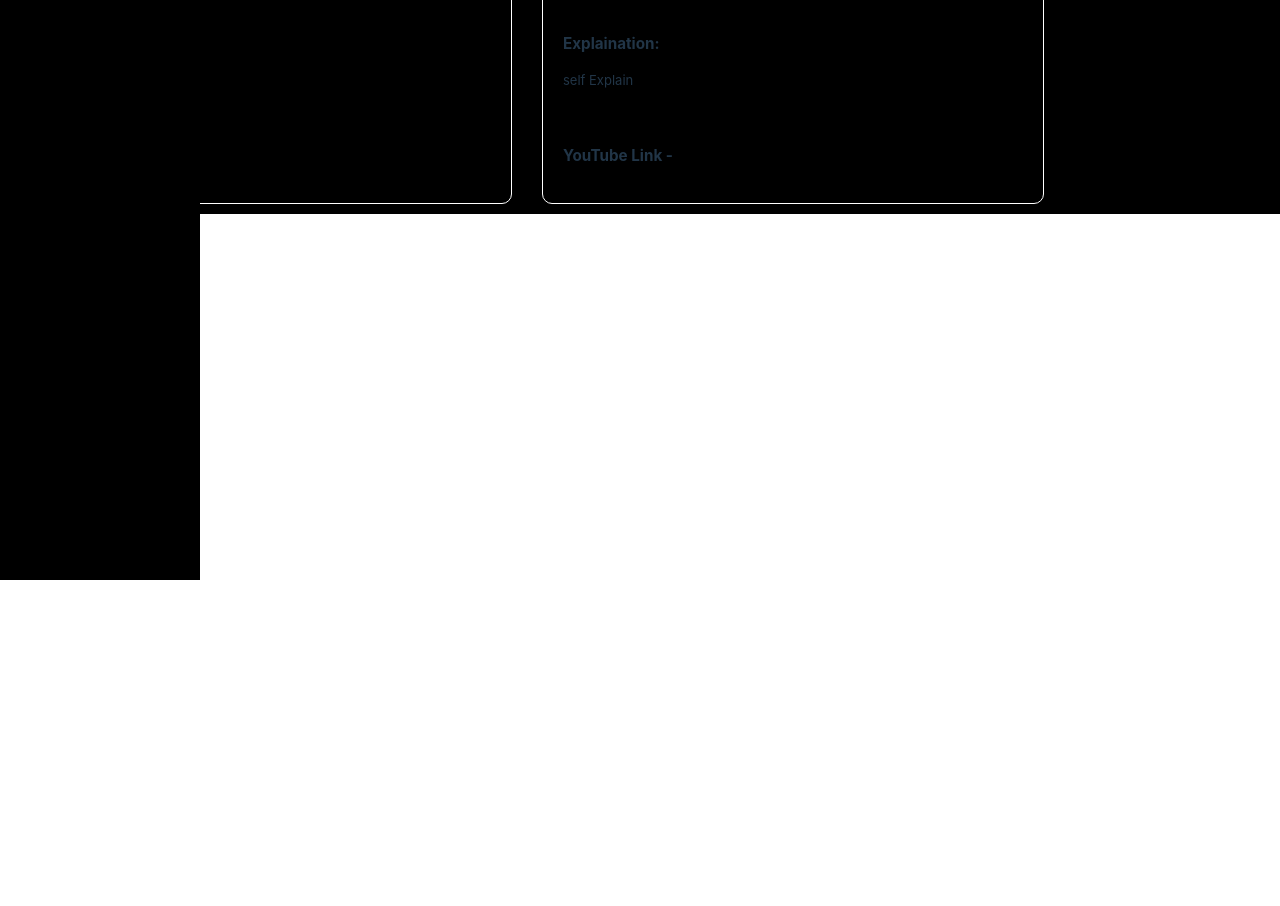
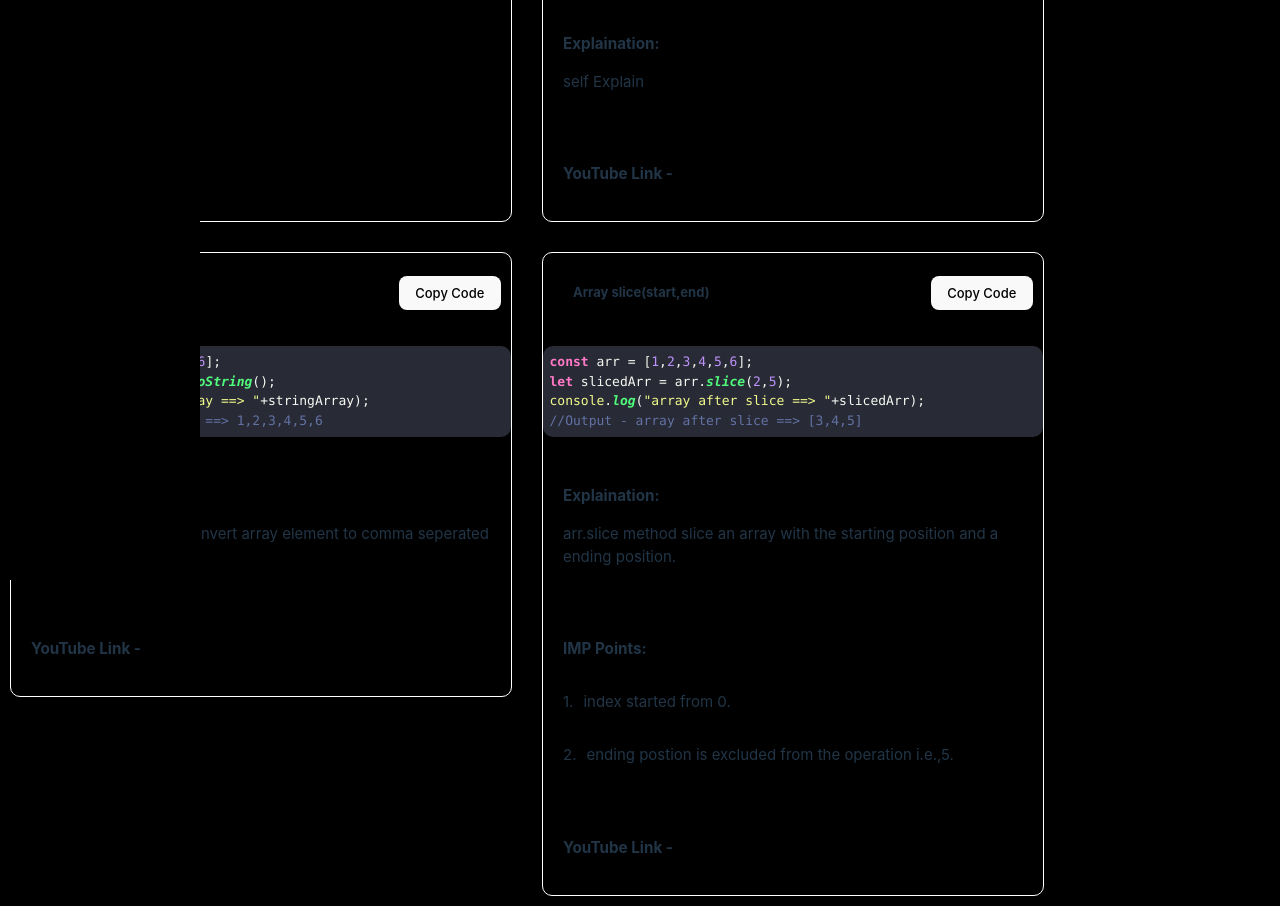
Before and after one commit to randhavevaibhav/JsManual2, a React (Create React App) app: page /JsManual2/arraymethods in a window 1280 px wide. Shown: the part 260-1166 px from the top of the page. Before the commit the page ends 800 px from the top, so only its background shows below. Built offline with nearby package versions, Linux system fonts and the light colour scheme; a small style sheet from the web is missing.

Commit message:
Added changes to include dynamic IMP points

```diff
--- a/src/components/TopicItems.js
+++ b/src/components/TopicItems.js
@@ -1,75 +1,94 @@
-import '../styles/TopicItems.css';
+import "../styles/TopicItems.css";
 import "../styles/dracula.css";
-
 
 import hljs from "highlight.js";
 import "highlightjs-copy/dist/highlightjs-copy.min.css";
-import { useEffect,useState} from "react";
-import {CopyToClipboard} from 'react-copy-to-clipboard';
+import { useEffect, useState } from "react";
+import { CopyToClipboard } from "react-copy-to-clipboard";
 
-const TopicItems = ({idx,topicName,syntax,explanation,videoLink,videoTitle})=>{
-const [copButtonText,setcopButtonText] = useState("Copy Code");
+const TopicItems = ({
+  idx,
+  topicName,
+  syntax,
+  explanation,
+  IMPPoints,
+  videoLink,
+  videoTitle,
+}) => {
+  const [copButtonText, setcopButtonText] = useState("Copy Code");
   useEffect(() => {
     hljs.highlightAll();
-
-
   }, []);
 
-    return(<>
-
-    <div className='container' id={idx} >
-      <div className='first-section'>
-
-        <div className="topic-name padding20px" >
+  return (
+    <>
+      <div className="container" id={idx}>
+        <div className="first-section">
+          <div className="topic-name padding20px">
             <b>{topicName}</b>
-
           </div>
-        <div id='copy-button'>
-      <CopyToClipboard text={syntax}
+          <div id="copy-button">
+            <CopyToClipboard
+              text={syntax}
               onCopy={() => {
-
                 setcopButtonText("Copied !!");
-            setTimeout(()=>{
+                setTimeout(() => {
                   setcopButtonText("Copy Code");
-            },4000)
-
-
-            }}>
+                }, 4000);
+              }}
+            >
               <button>{copButtonText}</button>
             </CopyToClipboard>
-
+          </div>
         </div>
 
-
-      </div>
-
-        <div className='Code'>
-          <pre className='code-body' style={{whiteSpace:"pre-wrap"}}>
-
-            <code className="javascript"style={{borderRadius:10}} >
+        <div className="Code">
+          <pre className="code-body" style={{ whiteSpace: "pre-wrap" }}>
+            <code className="javascript" style={{ borderRadius: 10 }}>
               {syntax}
             </code>
           </pre>
-
         </div>
         <div className="explanation padding20px">
           <h3>Explaination:</h3>
-          {explanation}
+          <p>{explanation}</p>
+        </div>
+
+        {toString.call(IMPPoints) === "[object Array]" ? (
+          <>
+            <div className="ImpPoints padding20px">
+              <h3>IMP Points:</h3>
+
+                {IMPPoints.map((point, idx) => {
+                  return (
+                    <>
+                      {<div className="points">
+                      <p>{idx + 1+"."}</p>
+                      <p>{point+"."}</p>
 
                       </div>
+                }
+
+
+                    </>
+                  );
+                })}
+
+            </div>
+          </>
+        ) : (
+          ""
+        )}
+
         <div className="youtube-links padding20px">
           <h3>YouTube Link - </h3>
-          <a href={videoLink} target='_blank' rel="noreferrer">{videoTitle}</a>
-
+          <a href={videoLink} target="_blank" rel="noreferrer">
+            {videoTitle}
+          </a>
         </div>
-
       </div>
-
-
-
-
-    </>);
+    </>
+  );
 };
 
-
 export default TopicItems;
--- a/src/components/Topics.js
+++ b/src/components/Topics.js
@@ -1,41 +1,30 @@
 import TopicList from "../helper/TopicList";
 import TopicItems from "./TopicItems";
 
-const Topics = () =>{
-
-return(<>
+const Topics = () => {
+  return (
+    <>
+      {/* <div className="main-container">
+        {TopicList.map((topic, id) => {
+          return (
+            <>
               <div className="main-container">
-
-    {TopicList.map((topic,id)=>{
-
-return(
-
                 <TopicItems
                   key={id}
                   topicName={topic.topicName}
-syntax = {topic.syntax}
-explanation = {topic.explanation}
-videoLink = {topic.videoLink}
-videoTitle = {topic.videoTitle}
-
+                  syntax={topic.syntax}
+                  IMPPoints={topic.IMPPoints}
+                  explanation={topic.explanation}
+                  videoLink={topic.videoLink}
+                  videoTitle={topic.videoTitle}
                 ></TopicItems>
-
-
-
-)
-})
-
-
-}
-
-
               </div>
-
-
-</>);
-
-
-}
-
+            </>
+          );
+        })}
+      </div> */}
+    </>
+  );
+};
 
 export default Topics;
--- a/src/helper/ArrayMethodsList.js
+++ b/src/helper/ArrayMethodsList.js
@@ -1,24 +1,56 @@
-export const ArrayMethodsList =[
-    {
-    topicName:"Array Length",
-    syntax:`const arr = [1,2,3,4,5,6];
+export const ArrayMethodsList = [
+  {
+    topicName: "Array Length",
+    syntax: `const arr = [1,2,3,4,5,6];
 let arrLength = arr.length;
 console.log("Array lenght is ==> "+arrLength);
 //Output - Array lenght is ==> 6`,
-    explanation:"self Explain",
-    videoTitle:"",
-    videoLink:""
-},
+    explanation: "self Explain",
+    videoTitle: "",
+    videoLink: "",
+  },
 
-{
-    topicName:"Array indexOf",
-    syntax:`const arr = [1,2,3,4,5,6];
+  {
+    topicName: "Array indexOf",
+    syntax: `const arr = [1,2,3,4,5,6];
 let arrIndex = arr.indexOf(4);
 console.log("index of 4 is ==> "+arrIndex);
 //Output - index of 4 is ==> 3`,
-    explanation:"self Explain",
-    videoTitle:"",
-    videoLink:""
-},
+    explanation: "self Explain",
+    videoTitle: "",
+    videoLink: "",
+  },
 
-]
+  {
+    topicName: "Array toString",
+    syntax: `const arr = [1,2,3,4,5,6];
+let stringArray = arr.toString();
+console.log("string array ==> "+stringArray);
+//Output - string array ==> 1,2,3,4,5,6`,
+    explanation:
+      "arr.toString() method convert array element to comma seperated values",
+    videoTitle: "",
+    videoLink: "",
+  },
+
+
+  {
+    topicName: "Array slice(start,end)",
+    syntax: `const arr = [1,2,3,4,5,6];
+let slicedArr = arr.slice(2,5);
+console.log("array after slice ==> "+slicedArr);
+//Output - array after slice ==> [3,4,5]`,
+    explanation:
+      `arr.slice method slice an array with the starting position and a ending position.`,
+    IMPPoints:[
+        "index started from 0",
+        "ending postion is excluded from the operation i.e.,5"
+
+    ]
+
+    ,
+
+    videoTitle: "",
+    videoLink: "",
+  },
+];
--- a/src/sections/ArrayMethods.js
+++ b/src/sections/ArrayMethods.js
@@ -14,6 +14,7 @@ function ArrayMethods() {
             topicName={topic.topicName}
             syntax={topic.syntax}
             explanation={topic.explanation}
+            IMPPoints={topic.IMPPoints}
             videoLink={topic.videoLink}
             videoTitle={topic.videoTitle}
           ></TopicItems>
--- a/src/styles/TopicItems.css
+++ b/src/styles/TopicItems.css
@@ -32,6 +32,14 @@
 .explanation{
 
 }
+.ImpPoints > .points
+{
+  display: flex;
+  gap:10px;
+}
+p{
+  font-size: 15px;
+}
 
 .youtube-links
 {
```
Lines whose indentation alone changed are shown as unchanged.
